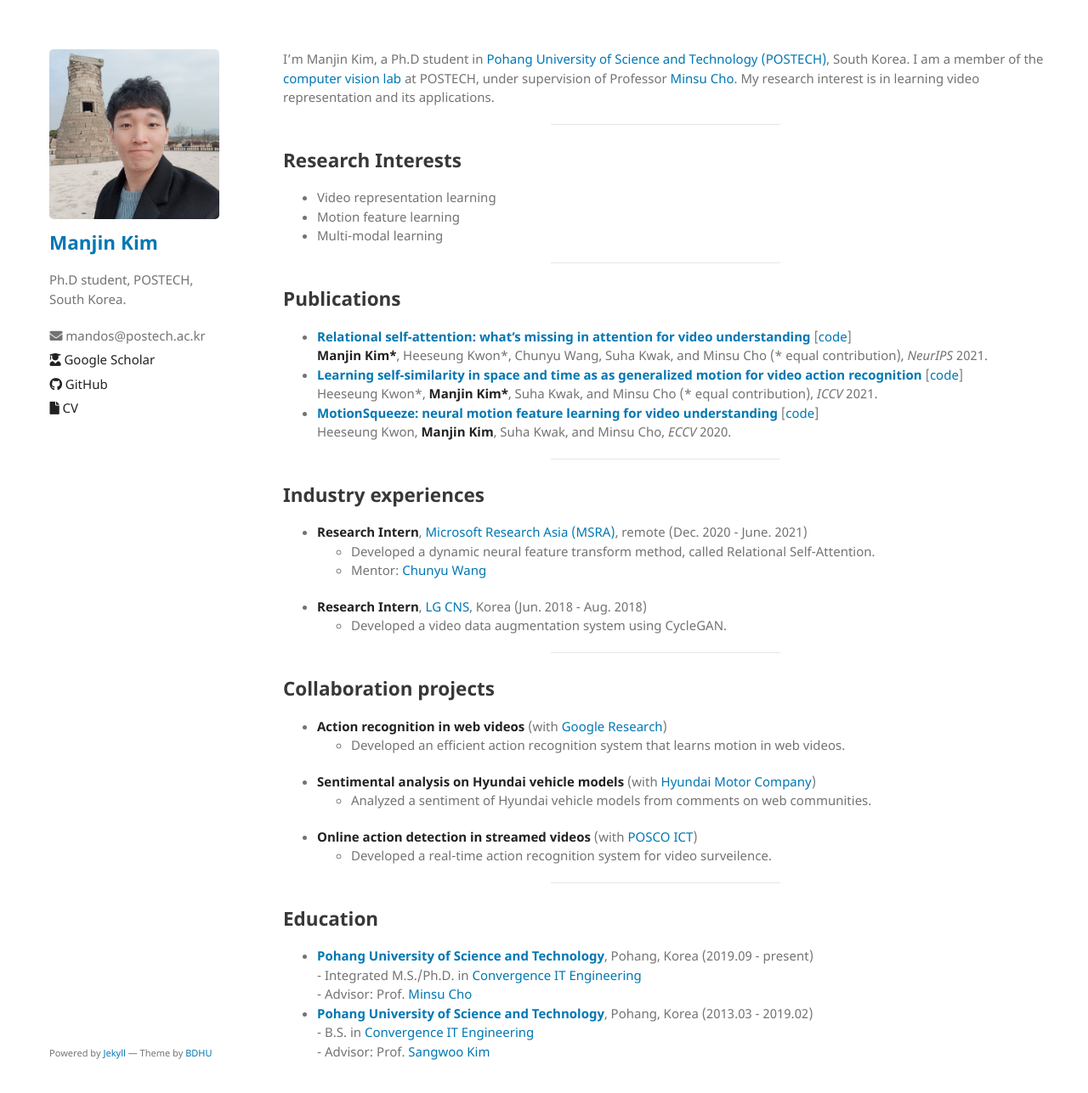
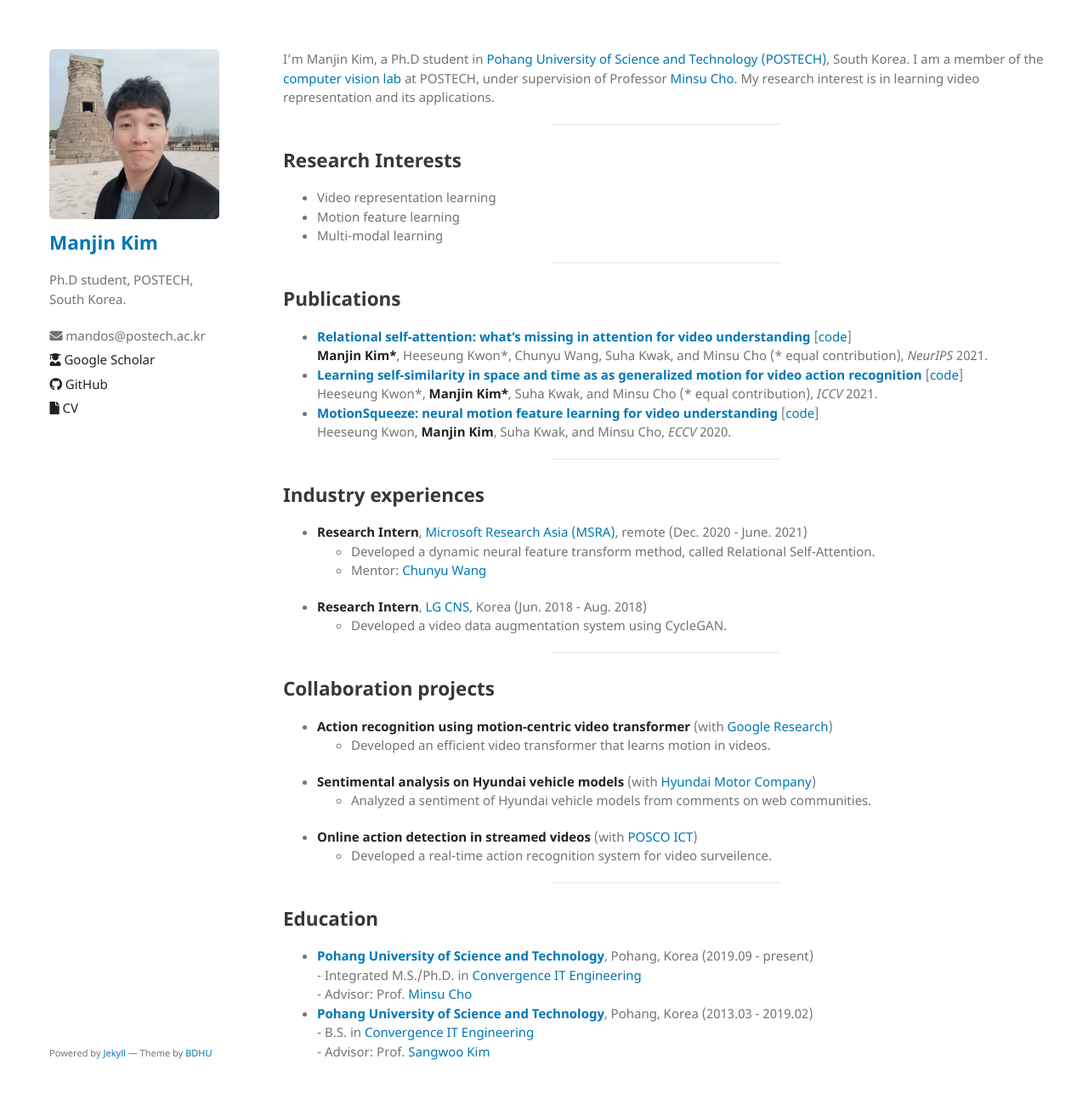
Before and after one commit to KimManjin/KimManjin.github.io, a Jekyll site: the page built from index.md, in a window 1280 px wide and 1319 px high. Shown: the top 1287 px of the window at 85% size. Built offline with Jekyll 4.4.1, drawn with Linux system fonts in a browser that asks for light colours; our own code applies the rules of GitHub Pages for plain Markdown files.

Commit message:
Update index.md

```diff
--- a/index.md
+++ b/index.md
@@ -44,8 +44,8 @@ I'm Manjin Kim, a Ph.D student in [Pohang University of Science and Technology (
 ---------------------------------------------
 
 ## Collaboration projects
-- **Action recognition in web videos** (with [Google Research](https://research.google/))
-    + Developed an efficient action recognition system that learns motion in web videos.
+- **Action recognition using motion-centric video transformer** (with [Google Research](https://research.google/))
+    + Developed an efficient video transformer that learns motion in videos.
 - **Sentimental analysis on Hyundai vehicle models** (with [Hyundai Motor Company](https://www.hyundai.com/kr/en/main))
     + Analyzed a sentiment of Hyundai vehicle models from comments on web communities.
 - **Online action detection in streamed videos** (with [POSCO ICT](https://www.poscoict.com/servlet/Main?lang=en))
```
